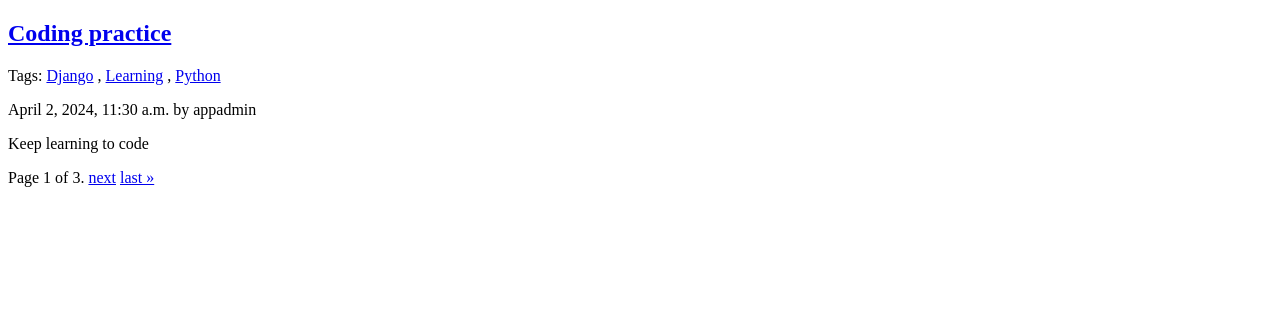
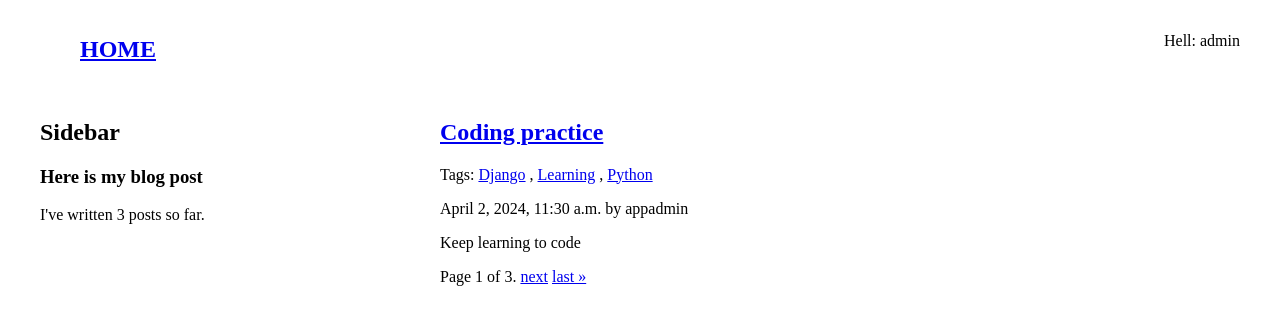
Before and after one commit to ekaratT/blog-django, a Django app: page /posts/ in a window 1280 px wide. Shown: the top 325 px of the page. Run offline with Django 5.2, Linux system fonts and the light colour scheme; data comes from the database, SQL or seed files in the repository; parts of the project's set-up code (start-up, migrations or seed data) failed here and were passed over.

Commit message:
Implementing custom template tag for counting post

```diff
--- /dev/null
+++ b/core/templatetags/core_tags.py
@@ -0,0 +1,9 @@
+from django import template
+from ..models import Post
+
+
+register = template.Library()
+
+@register.simple_tag
+def total_posts():
+    return Post.published.count()
--- /dev/null
+++ b/templates/include/nav.html
@@ -0,0 +1,4 @@
+<ul style="display: flex; text-align: center; justify-content: space-between; text-decoration: none; list-style: none;">
+    <li><a href="{% url 'post_list' %}"><h2>HOME</h2></a></li>
+    <li><p>Hell: admin</p></li>
+</ul>
--- a/templates/main.html
+++ b/templates/main.html
@@ -1,3 +1,5 @@
+{% load core_tags %}
+<!-- Load custom template tag by module name -->
 <!DOCTYPE html>
 <html lang="en">
 <head>
@@ -5,9 +7,18 @@
     <meta name="viewport" content="width=device-width, initial-scale=1.0">
     <title>{% block title %}{% endblock title %}</title>
 </head>
-<body>
-    {% block content %}
-    {% endblock content %}
-
+<body style="margin: 0 40px; box-sizing: border-box;">
+    {% include 'include/nav.html' %}
+    <main style="display: grid; grid-template-columns: 2fr 4fr;">
+        <div class="sidebar">
+            <h2>Sidebar</h2>
+            <h3>Here is my blog post</h3>
+            <p>I've written {% total_posts %} posts so far.</p>
+        </div>
+        <div class="content">
+            {% block content %}
+            {% endblock content %}
+        </div>
+    </main>
 </body>
 </html>
```
Also changed, not shown: core/templatetags/__init__.py (added).
